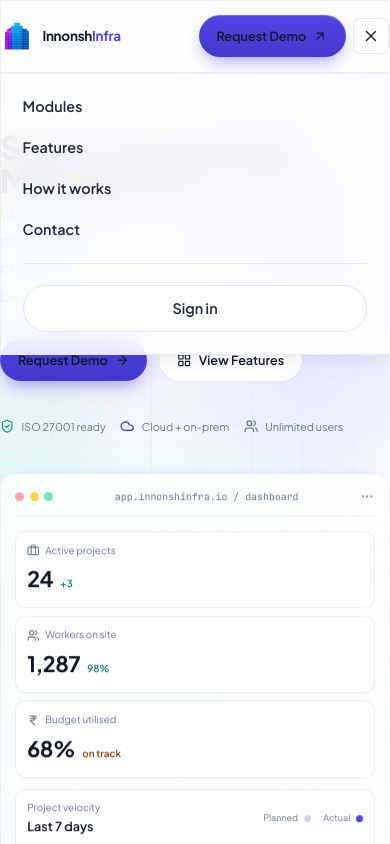
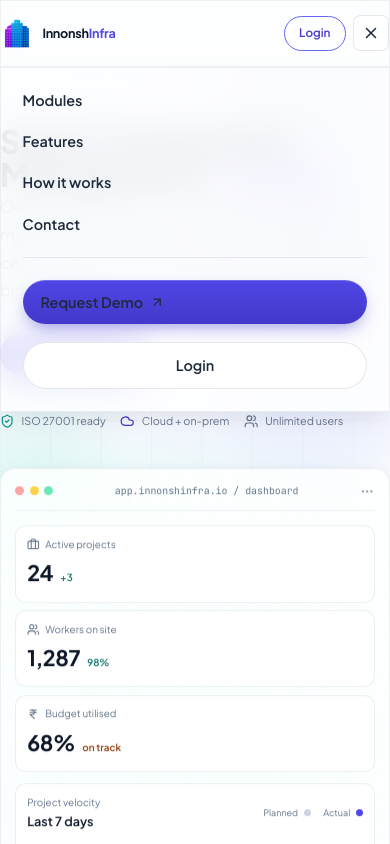
Before and after one commit to innonshtech/innonsh-infra-frontend, a React (Vite) app: page / in a window 390 px wide. Both pictures are taken after a click on the button "Toggle Menu". Shown: the top 844 px of the page. Built offline with nearby package versions, Linux system fonts and the light colour scheme.

Commit message:
fix(landing): style login button for mobile viewports and rename sign-in to login

```diff
--- a/src/pages/landing/LandingPage.css
+++ b/src/pages/landing/LandingPage.css
@@ -1818,8 +1818,30 @@
 /* Layout adjustments on mobile viewports */
 @media (max-width: 767px) {
   /* Logo adjustments */
+  .lp-logo-title {
+    font-size: 14px !important;
+  }
   .lp-logo-subtitle {
     display: none; /* Hide subtitle on mobile for less clutter */
+  }
+
+  /* Show Login button on mobile and style it beautifully */
+  .lp-nav-signin {
+    display: inline-flex !important;
+    padding: 0.5rem 1rem !important;
+    font-size: 0.8125rem !important;
+    border-radius: 9999px !important;
+    border: 1.5px solid var(--lp-indigo-500) !important;
+    color: var(--lp-indigo-700) !important;
+    background: transparent !important;
+  }
+  .lp-nav-signin:hover {
+    background: var(--lp-indigo-50) !important;
+  }
+
+  /* Hide Request Demo button in top navigation on mobile to keep space clean */
+  .lp-nav-cta {
+    display: none !important;
   }
 
   /* Make sure hero trust badges wrap instead of overflowing horizontally */
--- a/src/pages/landing/LandingPage.jsx
+++ b/src/pages/landing/LandingPage.jsx
@@ -90,8 +90,8 @@ function Header() {
           </div>
 
           <div className="lp-nav-actions">
-            <Link to="/login" className="lp-btn-ghost lp-nav-signin">Sign in</Link>
-            <a href="#cta" className="lp-btn-primary">
+            <Link to="/login" className="lp-btn-ghost lp-nav-signin">Login</Link>
+            <a href="#cta" className="lp-btn-primary lp-nav-cta">
               Request Demo
               <ArrowUpRight size={16} />
             </a>
@@ -117,7 +117,11 @@ function Header() {
             <a href="#how" onClick={() => setMobileMenuOpen(false)}>How it works</a>
             <a href="#contact" onClick={() => setMobileMenuOpen(false)}>Contact</a>
             <hr className="lp-mobile-menu-divider" />
-            <Link to="/login" className="lp-btn-ghost lp-mobile-menu-signin" onClick={() => setMobileMenuOpen(false)}>Sign in</Link>
+            <a href="#cta" className="lp-btn-primary lp-mobile-menu-cta" onClick={() => setMobileMenuOpen(false)}>
+              Request Demo
+              <ArrowUpRight size={16} />
+            </a>
+            <Link to="/login" className="lp-btn-ghost lp-mobile-menu-signin" onClick={() => setMobileMenuOpen(false)}>Login</Link>
           </div>
         </div>
       )}
```
